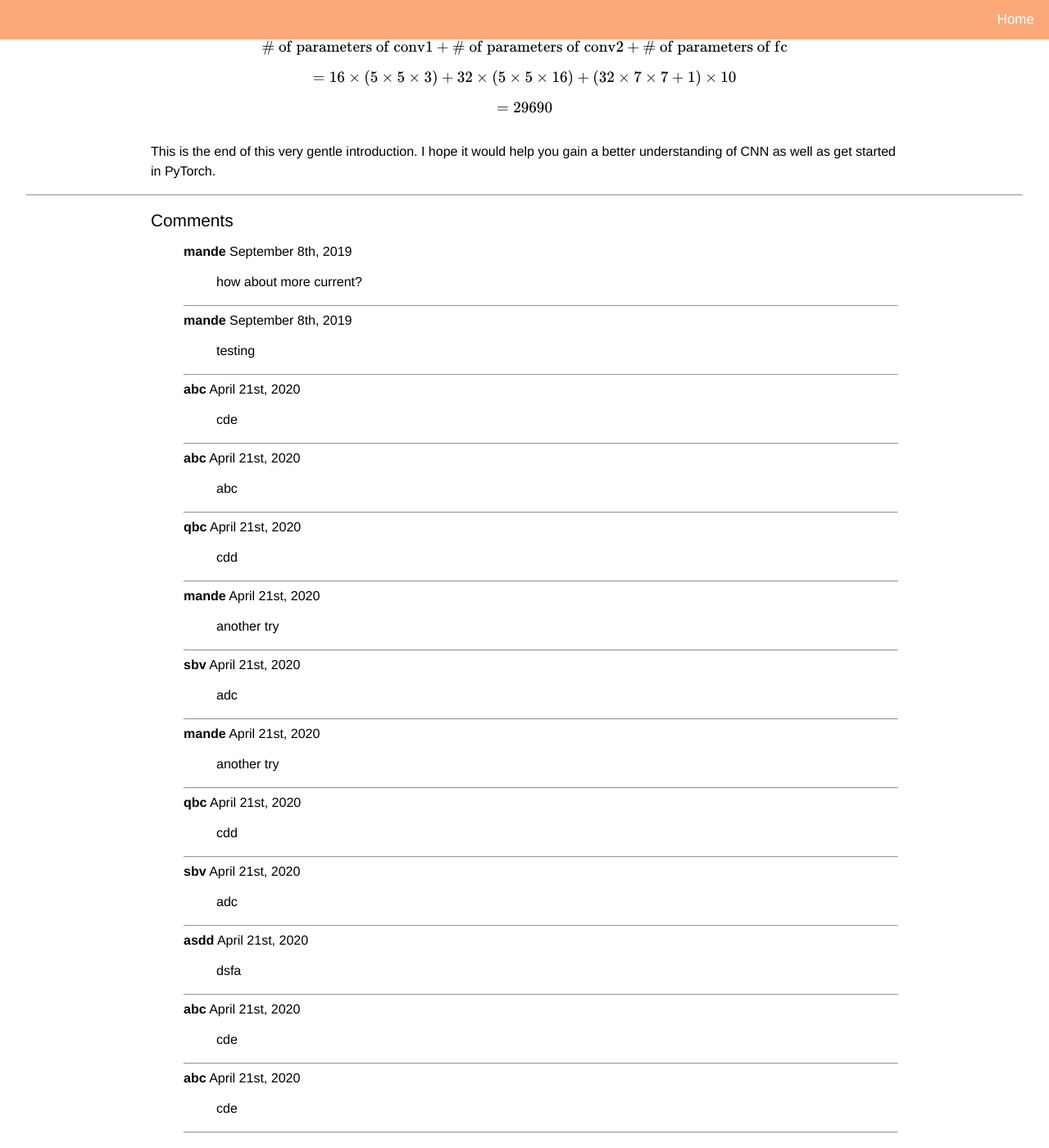
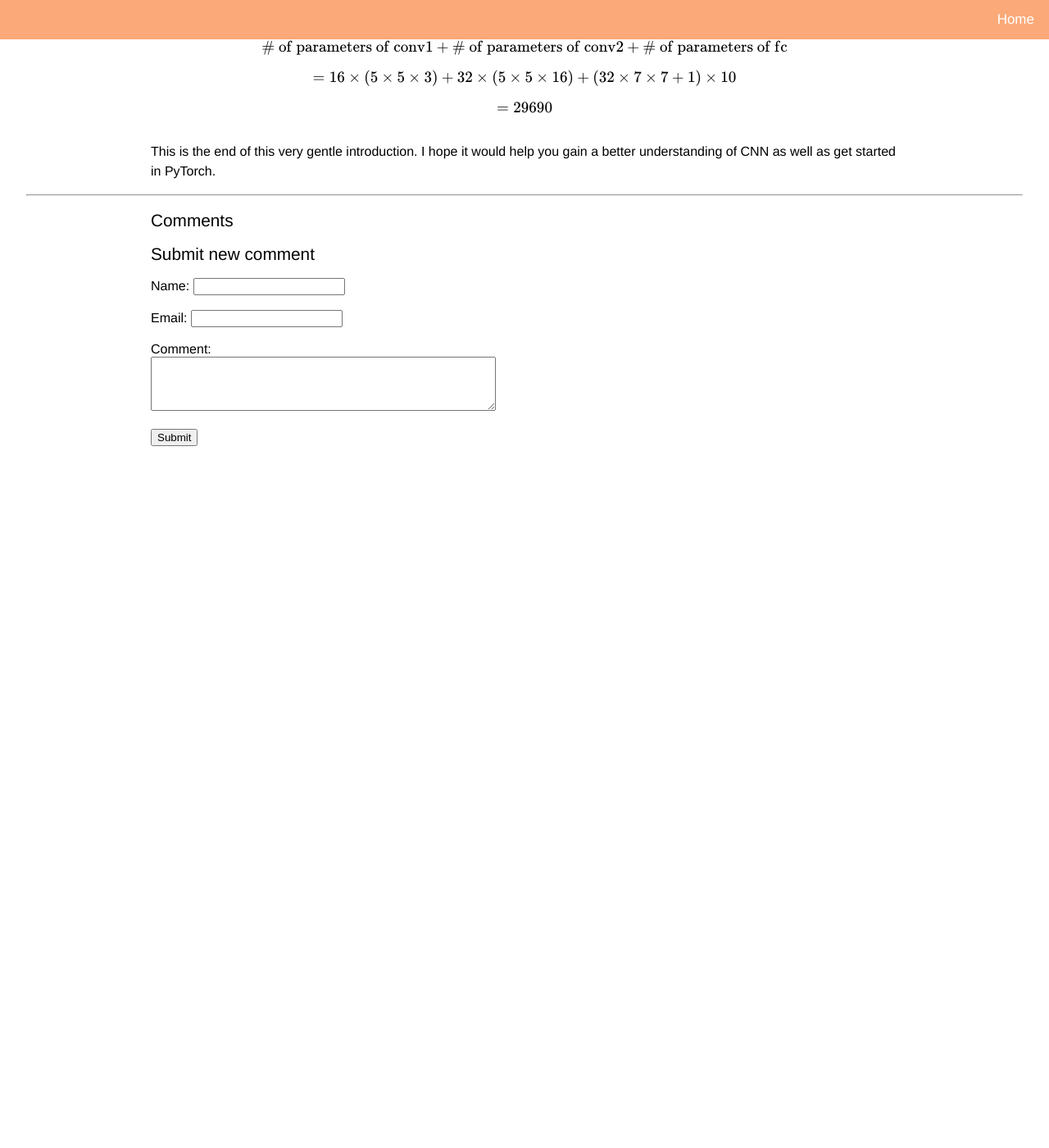
Before and after one commit to takmanman/takmanman.github.io, a Jekyll site: the page built from _posts/2019-09-08-basic-cnn.md, in a window 1280 px wide and 1400 px high, scrolled down 6008 px. Shown: the whole window at 82% size. Built offline with Jekyll 4.4.1, drawn with Linux system fonts in a browser that asks for light colours; nearby versions of some CDN libraries; after the commit the page ends 6560 px from its top, so only the background shows below that.

Commit message:
functioning commenting

```diff
--- a/_data/comments/2019-09-08-basic-cnn/0d87e642-d91d-4818-ad7b-947ffa69ec66.yml
+++ /dev/null
@@ -1,5 +0,0 @@
-id: 0d87e642-d91d-4818-ad7b-947ffa69ec66
-name: abc
-email:
-date: 2020-04-21
-message: cde
--- a/_data/comments/2019-09-08-basic-cnn/1df8075f-2ff5-4ea1-92e8-cec62cafd2f5.yml
+++ /dev/null
@@ -1,5 +0,0 @@
-id: 1df8075f-2ff5-4ea1-92e8-cec62cafd2f5
-name: mande
-email:
-date: 2019-09-08
-message: how about more current?
--- a/_data/comments/2019-09-08-basic-cnn/29f1b18f-fcbb-40c2-acc5-9a2adedb4b45.yml
+++ /dev/null
@@ -1,5 +0,0 @@
-id: 29f1b18f-fcbb-40c2-acc5-9a2adedb4b45
-name: abc
-email:
-date: 2020-04-21
-message: abc
--- a/_data/comments/2019-09-08-basic-cnn/2aa0e284-d606-43b1-a7fa-ede2c7849732.yml
+++ /dev/null
@@ -1,5 +0,0 @@
-id: 2aa0e284-d606-43b1-a7fa-ede2c7849732
-name: mande
-email:
-date: 2019-09-08
-message: testing
--- a/_data/comments/2019-09-08-basic-cnn/2c05dbe5-d02f-491e-8863-3ec42d6a7ad5.yml
+++ /dev/null
@@ -1,5 +0,0 @@
-id: 2c05dbe5-d02f-491e-8863-3ec42d6a7ad5
-name: qbc
-email:
-date: 2020-04-21
-message: cdd
--- a/_data/comments/2019-09-08-basic-cnn/64a3cfda-5fca-4f19-8bff-b21ee8a7ba41.yml
+++ /dev/null
@@ -1,5 +0,0 @@
-id: 64a3cfda-5fca-4f19-8bff-b21ee8a7ba41
-name: mande
-email:
-date: 2020-04-21
-message: another try
--- a/_data/comments/2019-09-08-basic-cnn/6fbbfa17-7582-477b-9a5a-829f27c11165.yml
+++ /dev/null
@@ -1,5 +0,0 @@
-id: 6fbbfa17-7582-477b-9a5a-829f27c11165
-name: sbv
-email:
-date: 2020-04-21
-message: adc
--- a/_data/comments/2019-09-08-basic-cnn/7fc3c4f6-e7a4-4782-8247-3919236dcc86.yml
+++ /dev/null
@@ -1,5 +0,0 @@
-id: 7fc3c4f6-e7a4-4782-8247-3919236dcc86
-name: mande
-email:
-date: 2020-04-21
-message: another try
--- a/_data/comments/2019-09-08-basic-cnn/a41a370b-c3a8-4d0b-a0f3-e3702b72abdc.yml
+++ /dev/null
@@ -1,5 +0,0 @@
-id: a41a370b-c3a8-4d0b-a0f3-e3702b72abdc
-name: qbc
-email:
-date: 2020-04-21
-message: cdd
--- a/_data/comments/2019-09-08-basic-cnn/a7529fb9-edeb-41a8-bd7f-0cdeff1d0a23.yml
+++ /dev/null
@@ -1,5 +0,0 @@
-id: a7529fb9-edeb-41a8-bd7f-0cdeff1d0a23
-name: sbv
-email:
-date: 2020-04-21
-message: adc
--- a/_data/comments/2019-09-08-basic-cnn/c145a372-17bd-4ff6-9d2f-d1eba042609f.yml
+++ /dev/null
@@ -1,5 +0,0 @@
-id: c145a372-17bd-4ff6-9d2f-d1eba042609f
-name: asdd
-email:
-date: 2020-04-21
-message: dsfa
--- a/_data/comments/2019-09-08-basic-cnn/c1dad1f1-673f-4230-94b3-a481b7b984fa.yml
+++ /dev/null
@@ -1,5 +0,0 @@
-id: c1dad1f1-673f-4230-94b3-a481b7b984fa
-name: abc
-email:
-date: 2020-04-21
-message: cde
--- a/_data/comments/2019-09-08-basic-cnn/f7e9beda-9ae9-4903-8fe8-0bfe1ba86b39.yml
+++ /dev/null
@@ -1,5 +0,0 @@
-id: f7e9beda-9ae9-4903-8fe8-0bfe1ba86b39
-name: abc
-email:
-date: 2020-04-21
-message: cde
--- a/_data/comments/b/2201c88c-1e14-40a6-afb2-f946fe723a46.yml
+++ /dev/null
@@ -1,5 +0,0 @@
-id: 2201c88c-1e14-40a6-afb2-f946fe723a46
-name: a
-email: a
-date: 1
-message: t
--- a/_data/comments/b/3063715b-8ecb-4cf8-9877-41974c4e1cab.yml
+++ /dev/null
@@ -1,5 +0,0 @@
-id: 3063715b-8ecb-4cf8-9877-41974c4e1cab
-name: a
-email: a
-date: 1
-message: t
--- a/_data/comments/b/34345246-9e12-42ef-bf99-d884185dedab.yml
+++ /dev/null
@@ -1,5 +0,0 @@
-id: 34345246-9e12-42ef-bf99-d884185dedab
-name: a
-email: a
-date: 1
-message: t
--- a/_data/comments/b/ce77d607-3cb0-4b83-af97-57fc5b8798b7.yml
+++ /dev/null
@@ -1,5 +0,0 @@
-id: ce77d607-3cb0-4b83-af97-57fc5b8798b7
-name: a
-email: a
-date: 1
-message: t
--- a/_includes/comment-new.html
+++ b/_includes/comment-new.html
@@ -3,7 +3,7 @@
 {% capture comment_date %}{{ site.time | date: "%Y-%m-%d" }}{% endcapture %}
 {% capture post_date %}{{ page.date | date: "%Y-%m-%d" }}{% endcapture %}
 {% capture comment_directory %}{{ post_date|append: '-'|append: page.shortname }}{% endcapture %}
-<form>
+<form action="https://7n3q0jag7c.execute-api.us-west-2.amazonaws.com/alpha/%7Bproxy+%7D" method="post">
   <label for="name">Name:</label>
   <input type="text" id="name" name="name" value="" required><br><br>
   <label for="email">Email:</label>
```
